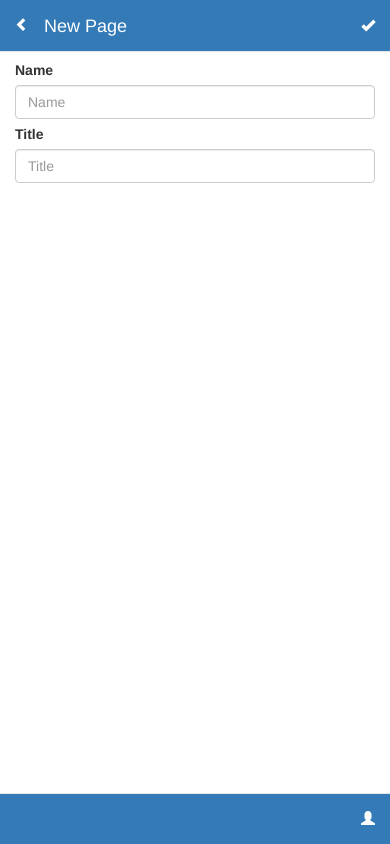
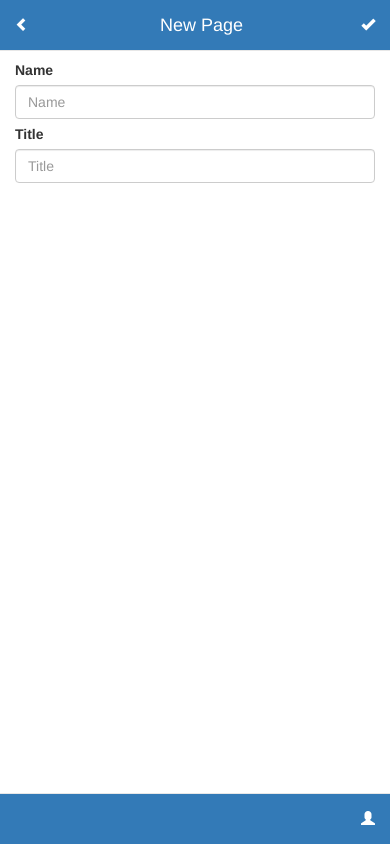
Before and after one commit to apoorva-27/nagaraj-apoorva-webdev, a website: page public/assignment/page/page-new.html in a window 390 px wide. Drawn offline with nearby package versions, Linux system fonts and the light colour scheme.

Commit message:
page new

```diff
--- a/public/assignment/page/page-new.html
+++ b/public/assignment/page/page-new.html
@@ -15,8 +15,8 @@
 <body>
 <nav class="navbar navbar-default navbar-fixed-top">
     <div class="row container-fluid bg-primary">
-        <div class="col-sm-4 ">
-            <div class="navbar-text pull-left visible-xs visible-sm visible-md visible-lg">
+        <div class="col-xs-4 ">
+            <div class="navbar-text pull-left">
                 <a href="page-list.html">
                     <span class="glyphicon glyphicon-chevron-left"></span>
                 </a>
@@ -32,7 +32,7 @@
                 </a>
             </div>
         </div>
-        <div class="col-sm-8">
+        <div class="col-xs-8">
             <div class="navbar-text pull-right">
                 <a href="page-list.html">
                     <span class="glyphicon glyphicon-ok"></span>
```
Also changed, not shown: public/assignment/widget/widget-image.html (+0 -5 lines).
